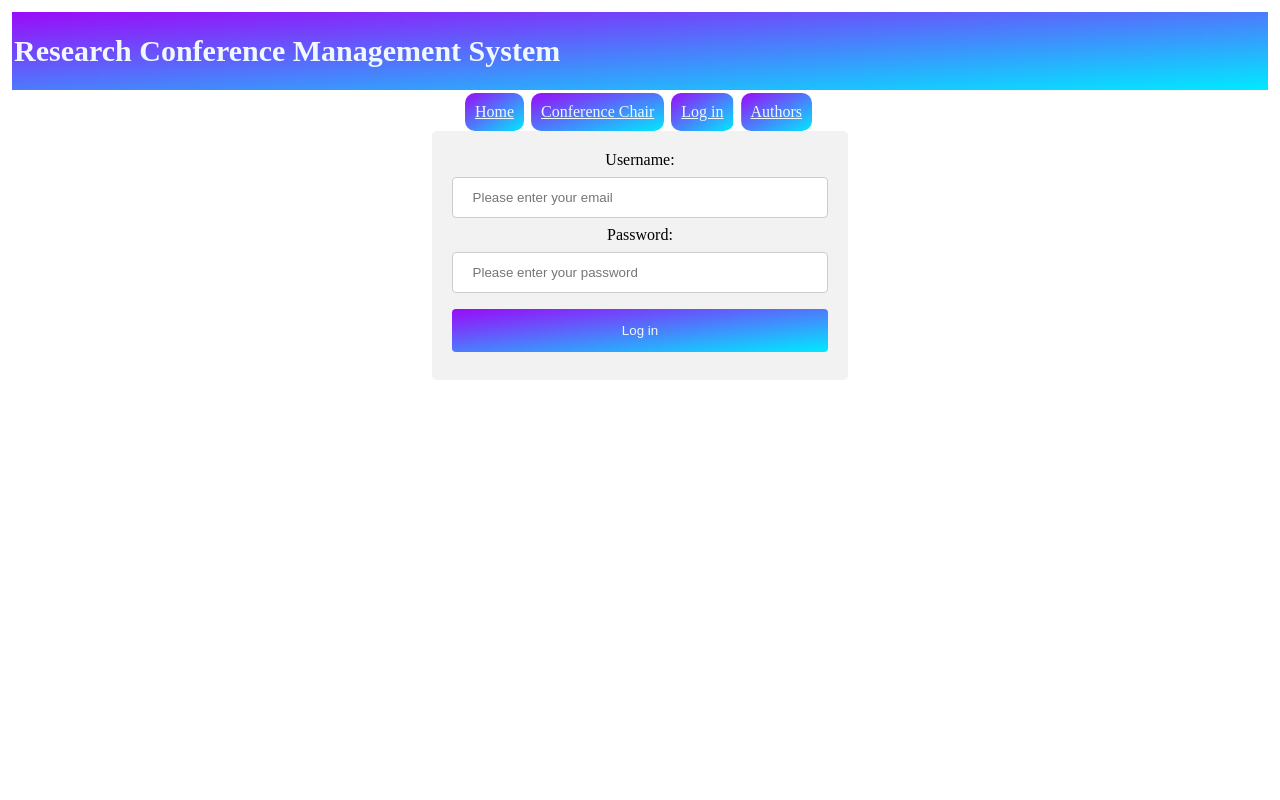
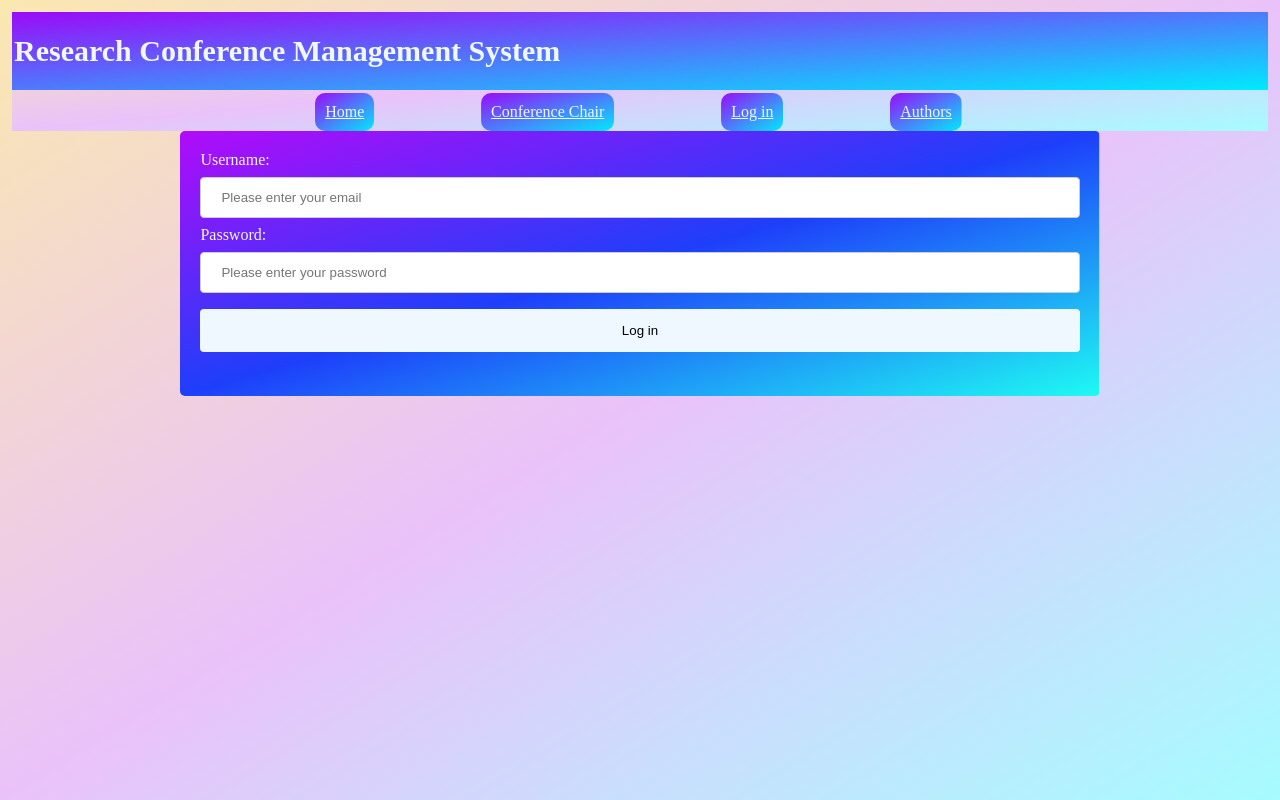
Before and after one commit to hariniprakash296/314Website-for-Research-paper-submissions, a Django app: page /login in a window 1280 px wide. Run offline with Django 3.2, Linux system fonts and the light colour scheme.

Commit message:
Script moved to main and change bground css file

```diff
--- /dev/null
+++ b/Conference_Management_System_Django/main/static/css/style_common.css
@@ -0,0 +1,4 @@
+.background{
+    background-image: linear-gradient(to bottom right,rgb(250, 232, 176), #eac2fa, #a6fcff);
+    background-repeat: no-repeat, repeat;
+}
--- a/Conference_Management_System_Django/main/static/css/style_signup_login_form.css
+++ b/Conference_Management_System_Django/main/static/css/style_signup_login_form.css
@@ -21,8 +21,8 @@
 
 .divLoginSignup input[type=submit] {
   width: 100%;
-  background-color: #4CAF50;
-  color: white;
+  background-color: aliceblue;
+  color: linear-gradient(to bottom right, rgb(154, 11, 249),rgb(0, 234, 255));
   padding: 14px 20px;
   margin: 8px 0;
   border: none;
@@ -39,12 +39,22 @@
 }
 .divLoginSignup {
   border-radius: 5px;
-  background-color: #f2f2f2;
+  background-position: right bottom, left top;
+  background-repeat: no-repeat, repeat;
+  background-image: linear-gradient(to bottom right, rgb(178, 11, 249),rgb(30, 63, 250),rgb(30, 250, 243));
   padding: 20px;
-    width:30%;
+  width:70%;
+  height: 50%;
+  color: aliceblue;
+  font-family: 'Brush Script-MT';
 }
 
 textarea {
-  width:100%;
+  width:50%;
+  background-color: aqua;
+}
 
+body{
+  background-image: linear-gradient(to bottom right,rgb(250, 232, 176), #eac2fa, #a6fcff);
+  background-repeat: no-repeat, repeat;
 }
--- a/Conference_Management_System_Django/main/templates/add_review.html
+++ b/Conference_Management_System_Django/main/templates/add_review.html
@@ -3,6 +3,7 @@
     {% load static from staticfiles %}
     <link rel="stylesheet" href="{% static '/css/style_signup_login_form.css' %}">
     <link rel="stylesheet" href="{% static '/css/style_general.css' %}">
+    <link rel="stylesheet" href="{% static '/css/style_common.css' %}">
 {% endblock %}
 {% block content %}
     {{ message }}
--- a/Conference_Management_System_Django/main/templates/assign_paper.html
+++ b/Conference_Management_System_Django/main/templates/assign_paper.html
@@ -3,6 +3,7 @@
     {% load static from staticfiles %}
     <link rel="stylesheet" href="{% static '/css/style_chair_reviewer_applicaiton.css' %}">
     <link rel="stylesheet" href="{% static '/css/style_general.css' %}">
+    <link rel="stylesheet" href="{% static '/css/style_common.css' %}">
 {% endblock %}
 {% block content %}
     <div id="divMainContainer">
--- a/Conference_Management_System_Django/main/templates/author_papers.html
+++ b/Conference_Management_System_Django/main/templates/author_papers.html
@@ -3,7 +3,7 @@
     {% load static from staticfiles %}
     <link rel="stylesheet" href="{% static '/css/style_conference.css' %}">
     <link rel="stylesheet" href="{% static '/css/style_general.css' %}">
-
+    <link rel="stylesheet" href="{% static '/css/style_common.css' %}">
 
 {% endblock %}
 {% block content %}
--- a/Conference_Management_System_Django/main/templates/chair_reviewer_application.html
+++ b/Conference_Management_System_Django/main/templates/chair_reviewer_application.html
@@ -3,6 +3,7 @@
     {% load static from staticfiles %}
     <link rel="stylesheet" href="{% static '/css/style_chair_reviewer_applicaiton.css' %}">
     <link rel="stylesheet" href="{% static '/css/style_general.css' %}">
+    <link rel="stylesheet" href="{% static '/css/style_common.css' %}">
 {% endblock %}
 {% block content %}
     {% if is_admin_logged_in %}
--- a/Conference_Management_System_Django/main/templates/conference.html
+++ b/Conference_Management_System_Django/main/templates/conference.html
@@ -2,6 +2,7 @@
 {% block head %}
     {% load static from staticfiles %}
     <link rel="stylesheet" href="{% static '/css/style_conference.css' %}">
+    <link rel="stylesheet" href="{% static '/css/style_common.css' %}">
 {% endblock %}
 {% block content %}
     <div id="divPaperMainContainer">
--- a/Conference_Management_System_Django/main/templates/conferences.html
+++ b/Conference_Management_System_Django/main/templates/conferences.html
@@ -2,6 +2,7 @@
 {% block head %}
     {% load static from staticfiles %}
     <link rel="stylesheet" href="{% static '/css/style_conferences.css' %}">
+    <link rel="stylesheet" href="{% static '/css/style_common.css' %}">
 
 
 {% endblock %}
--- a/Conference_Management_System_Django/main/templates/index.html
+++ b/Conference_Management_System_Django/main/templates/index.html
@@ -1,6 +1,7 @@
-<div class="try">
 {%extends "upper_menu.html" %}
-
+{% load static from staticfiles %}
+<link rel="stylesheet" href="{% static '/css/style_common.css' %}">
+<div class="background">
 {% block content %}
     <h2 style="text-align: center;">Please choose your role </h2>
 {% endblock %}
--- a/Conference_Management_System_Django/main/templates/login.html
+++ b/Conference_Management_System_Django/main/templates/login.html
@@ -1,7 +1,9 @@
+<div class="background">
 {%extends "upper_menu.html" %}
 {% block head %}
     {% load static from staticfiles %}
     <link rel="stylesheet" href="{% static '/css/style_signup_login_form.css' %}">
+    <link rel="stylesheet" href="{% static '/css/style_common.css' %}">
 {% endblock %}
 
 {% block content %}
@@ -17,15 +19,11 @@
                 <input type="password" placeholder="Please enter your password" name="password">
                  <br>
 
-                <input style="width: 100%;
-                color: aliceblue;
-                background-position: right bottom, left top;
-                background-repeat: no-repeat, repeat;
-                background-image: linear-gradient(to bottom right, rgb(154, 11, 249),rgb(0, 234, 255));" type="submit" value="Log in">
+                <input type="submit" value="Log in">
             </form>
         </div>
     </div>
 
 
 {% endblock %}
-</span>
+</div>
--- a/Conference_Management_System_Django/main/templates/paper.html
+++ b/Conference_Management_System_Django/main/templates/paper.html
@@ -3,6 +3,7 @@
     {% load static from staticfiles %}
     <link rel="stylesheet" href="{% static '/css/style_paper.css' %}">
     <link rel="stylesheet" href="{% static '/css/style_general.css' %}">
+    <link rel="stylesheet" href="{% static '/css/style_common.css' %}">
     <style>
     .pWarning {
         margin-left: 40px;
--- a/Conference_Management_System_Django/main/templates/paper_review.html
+++ b/Conference_Management_System_Django/main/templates/paper_review.html
@@ -2,6 +2,7 @@
 {% block head %}
     {% load static from staticfiles %}
     <link rel="stylesheet" href="{% static '/css/style_chair_reviewer_applicaiton.css' %}">
+    <link rel="stylesheet" href="{% static '/css/style_common.css' %}">
 {% endblock %}
 {% block content %}
     <div id="divMainContainer">
--- a/Conference_Management_System_Django/main/templates/upper_menu.html
+++ b/Conference_Management_System_Django/main/templates/upper_menu.html
@@ -6,6 +6,7 @@
     {% block head %}
     {% endblock %}
     {% load static from staticfiles %}
+    <link rel="stylesheet" href="{% static '/css/style_upper_menu.css' %}">
 </head>
 <style>
     .pagename {
```
Also changed, not shown: Conference_Management_System_Django/main/Script.py (renamed from Script.py, +12 -5 lines), db.sqlite3 (added).
